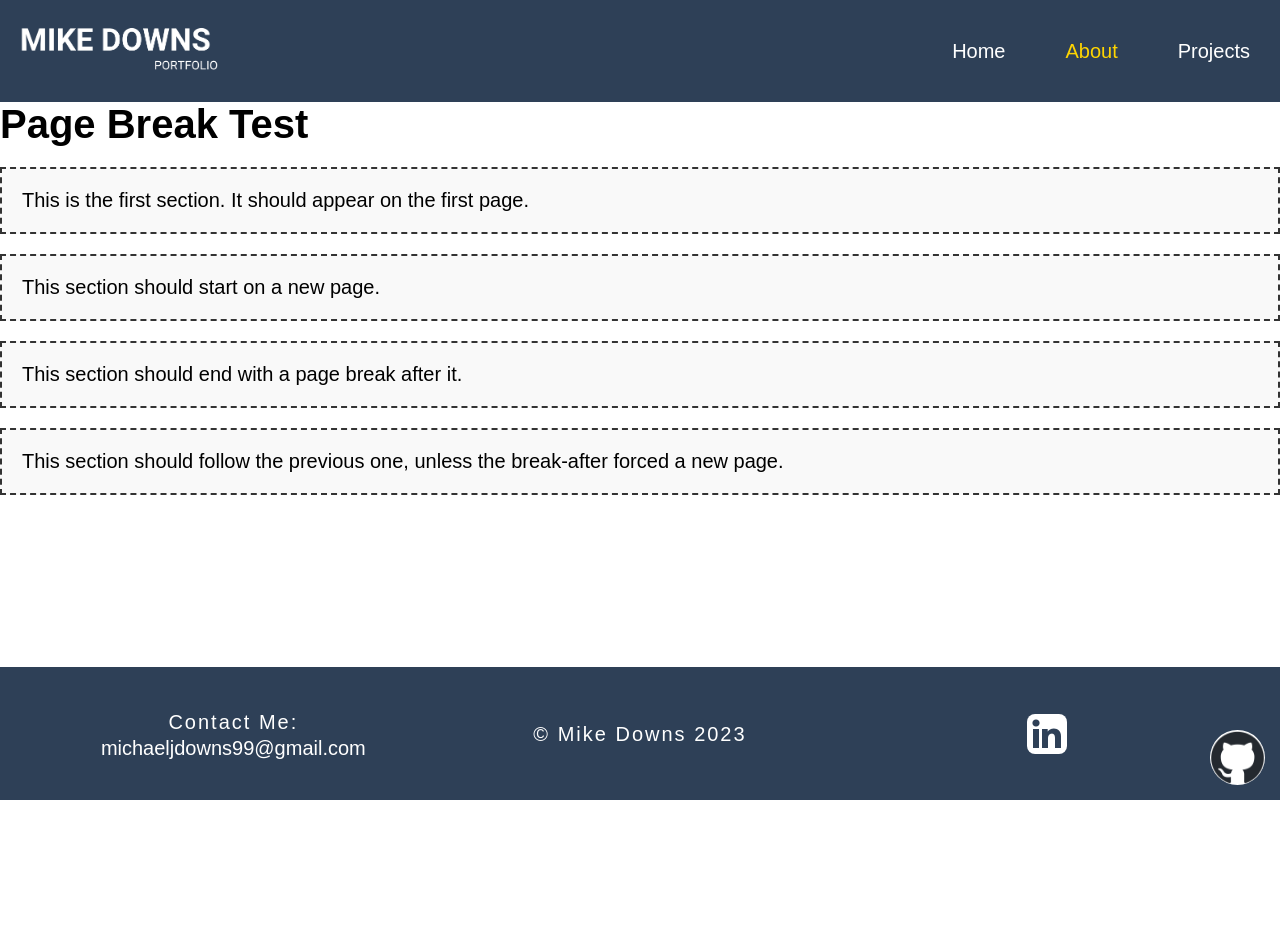
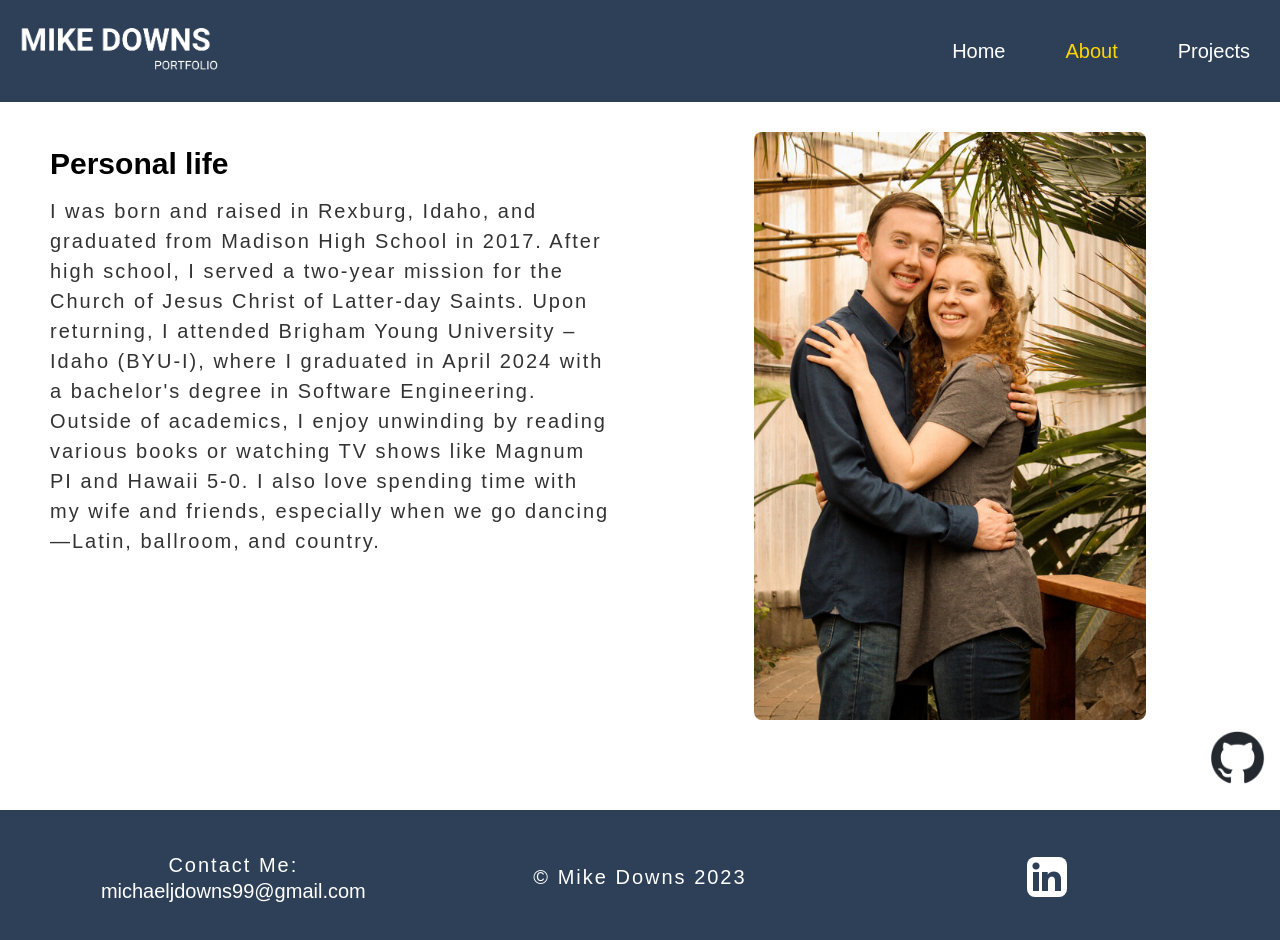
Before and after one commit to mdowns1999/downs-portfolio, a React (Vite) app: page /downs-portfolio/about in a window 1280 px wide. Shown: the top 940 px of the page. Before the commit the page ends 800 px from the top, so only its background shows below. Built offline with nearby package versions, Linux system fonts and the light colour scheme.

Commit message:
REvert ABout Page

```diff
--- a/package.json
+++ b/package.json
@@ -2,7 +2,7 @@
   "name": "mikedownsportfolio",
   "homepage": "https://mdowns1999.github.io/downs-portfolio",
   "private": true,
-  "version": "1.1.5",
+  "version": "1.1.6",
   "type": "module",
   "scripts": {
     "dev": "vite",
--- a/src/components/About/AboutPage.jsx
+++ b/src/components/About/AboutPage.jsx
@@ -1,83 +1,30 @@
-// import classes from "./AboutPage.module.css";
-// import couplePhoto from "../../assets/images/couplePic.jpg";
-// import Paragraph from "../UI/Paragraph";
-// import Image from "../UI/Image";
-
-// const AboutPage = () => {
-//   return (
-//   <>
-//     <section className={classes.aboutBox}>
-//       <div>
-//         <h1>Personal life</h1>
-
-//         <Paragraph>
-//           I was born and raised in Rexburg, Idaho, and graduated from Madison
-//           High School in 2017. After high school, I served a two-year mission
-//           for the Church of Jesus Christ of Latter-day Saints. Upon returning, I
-//           attended Brigham Young University – Idaho (BYU-I), where I graduated
-//           in April 2024 with a bachelor&apos;s degree in Software Engineering.
-//           Outside of academics, I enjoy unwinding by reading various books or
-//           watching TV shows like Magnum PI and Hawaii 5-0. I also love spending
-//           time with my wife and friends, especially when we go dancing—Latin,
-//           ballroom, and country.
-//         </Paragraph>
-//       </div>
-//       <Image src={couplePhoto} alt="Mike and Jami Downs" />
-//     </section>
-//     <p>TEST PARAGRAGH</p>
-//   </>
-//   );
-// };
-
-// export default AboutPage;
-
-/** @jsxImportSource @emotion/react */
-import { css } from "@emotion/react";
-
-const sectionStyle = css`
-  padding: 20px;
-  margin: 20px 0;
-  border: 2px dashed #333;
-  background-color: #f9f9f9;
-
-  /* Prevent breaking inside this section */
-  page-break-inside: avoid;
-  break-inside: avoid;
-`;
-
-const breakBeforeStyle = css`
-  break-before: page;
-  page-break-before: always;
-`;
-
-const breakAfterStyle = css`
-  break-after: page;
-  page-break-after: always;
-`;
+import classes from "./AboutPage.module.css";
+import couplePhoto from "../../assets/images/couplePic.jpg";
+import Paragraph from "../UI/Paragraph";
+import Image from "../UI/Image";
 
 const AboutPage = () => {
   return (
-    <div id="print-content">
-      <h1>Page Break Test</h1>
-      <div css={sectionStyle} className="page">
-        <p>This is the first section. It should appear on the first page.</p>
+  <>
+    <section className={classes.aboutBox}>
+      <div>
+        <h1>Personal life</h1>
+
+        <Paragraph>
+          I was born and raised in Rexburg, Idaho, and graduated from Madison
+          High School in 2017. After high school, I served a two-year mission
+          for the Church of Jesus Christ of Latter-day Saints. Upon returning, I
+          attended Brigham Young University – Idaho (BYU-I), where I graduated
+          in April 2024 with a bachelor&apos;s degree in Software Engineering.
+          Outside of academics, I enjoy unwinding by reading various books or
+          watching TV shows like Magnum PI and Hawaii 5-0. I also love spending
+          time with my wife and friends, especially when we go dancing—Latin,
+          ballroom, and country.
+        </Paragraph>
       </div>
-      <div className="page-break" />
-      <div css={[sectionStyle, breakBeforeStyle]} className="page">
-        <p>This section should start on a new page.</p>
-      </div>
-      <div className="page-break" />
-      <div css={[sectionStyle, breakAfterStyle]}>
-        <p>This section should end with a page break after it.</p>
-      </div>
-      <div className="page-break" />
-      <div css={sectionStyle} className="page">
-        <p>
-          This section should follow the previous one, unless the break-after
-          forced a new page.
-        </p>
-      </div>
-    </div>
+      <Image src={couplePhoto} alt="Mike and Jami Downs" />
+    </section>
+  </>
   );
 };
 
--- a/src/components/Test/TestPage.jsx
+++ b/src/components/Test/TestPage.jsx
@@ -1,44 +1,31 @@
-/** @jsxImportSource @emotion/react */
-import { css } from "@emotion/react";
 
-const sectionStyle = css`
-  padding: 20px;
-  margin: 20px 0;
-  border: 2px dashed #333;
-  background-color: #f9f9f9;
+import styles from "./TestPage.module.css";
 
-  /* Prevent breaking inside this section */
-  page-break-inside: avoid;
-  break-inside: avoid;
-`;
-
-const breakBeforeStyle = css`
-  break-before: page;
-  page-break-before: always;
-`;
-
-const breakAfterStyle = css`
-  break-after: page;
-  page-break-after: always;
-`;
 
 const PageBreakTest = () => {
   return (
     <div id="print-content">
       <h1>Page Break Test</h1>
-      <div css={sectionStyle} className="page">
+      <div className={`page ${styles.section}`}>
         <p>This is the first section. It should appear on the first page.</p>
       </div>
-      <div className="page-break" />
-      <div css={[sectionStyle, breakBeforeStyle]} className="page">
+      <div className={styles.pageBreak} />
+      <div className={`page ${styles.section} ${styles.breakBefore}`}>
         <p>This section should start on a new page.</p>
       </div>
-      <div className="page-break" />
-      <div css={[sectionStyle, breakAfterStyle]}>
+      <div className={styles.pageBreak} />
+      <div className={`${styles.section} ${styles.breakAfter}`}>
         <p>This section should end with a page break after it.</p>
       </div>
-      <div className="page-break" />
-      <div css={sectionStyle} className="page">
+      <div className='page-break' />
+      <div className={`page ${styles.section}`}>
+        <p>
+          This section should follow the previous one, unless the break-after
+          forced a new page.
+        </p>
+      </div>
+       <div className='page-break' />
+       <div className={`page ${styles.section}`}>
         <p>
           This section should follow the previous one, unless the break-after
           forced a new page.
--- /dev/null
+++ b/src/components/Test/TestPage.module.css
@@ -0,0 +1,26 @@
+.section {
+  padding: 20px;
+  margin: 20px 0;
+  border: 2px dashed #333;
+  background-color: #f9f9f9;
+  /* Prevent breaking inside this section */
+  page-break-inside: avoid;
+  break-inside: avoid;
+}
+
+.breakBefore {
+  break-before: page;
+  page-break-before: always;
+}
+
+.breakAfter {
+  break-after: page;
+  page-break-after: always;
+}
+
+.pageBreak {
+  display: block;
+  height: 0;
+  page-break-after: always;
+  break-after: page;
+}
```
Also changed, not shown: 1 other file (tests, documents, lock files or other folders).
